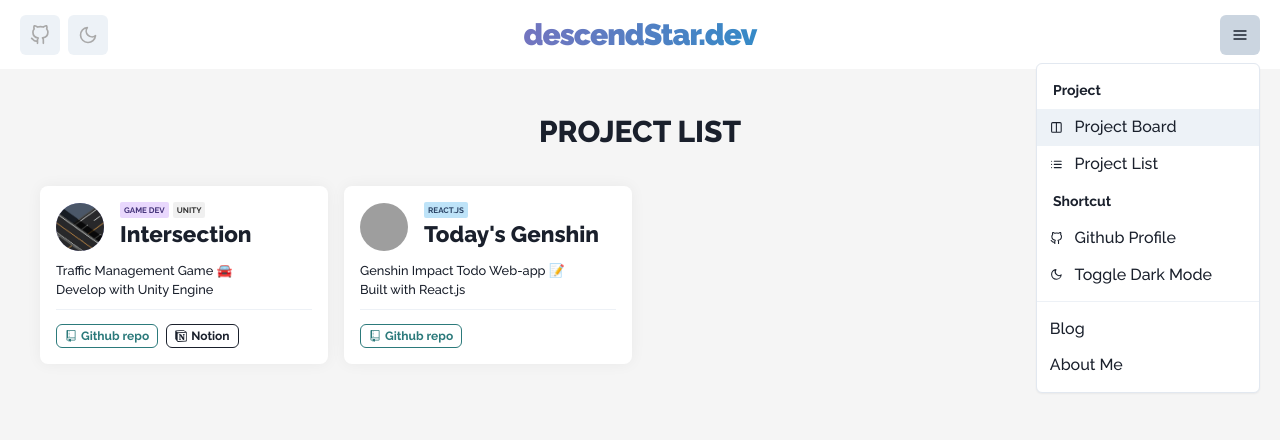
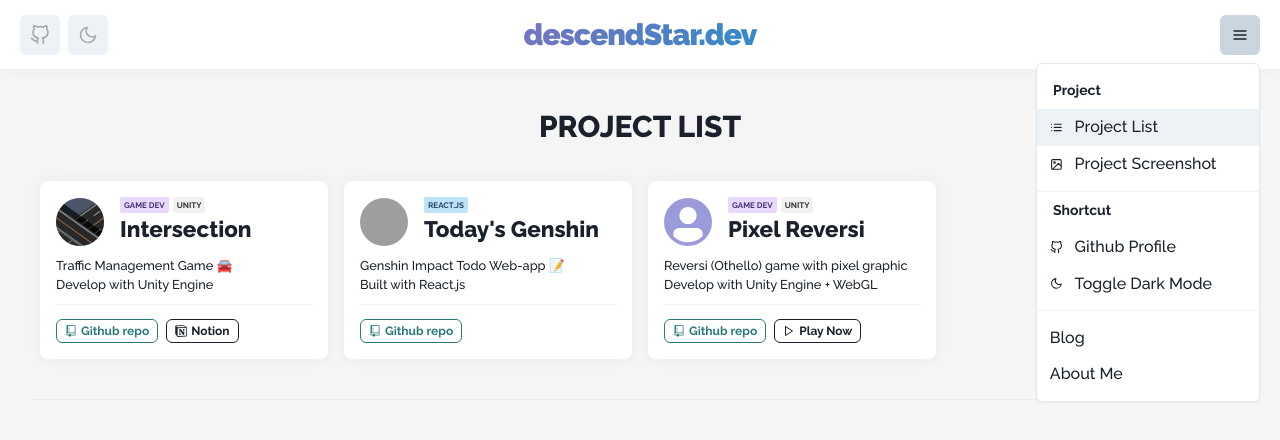
Before and after one commit to W298/w298.dev, a React (Create React App) app: page / in a window 1280 px wide. Both pictures are taken after a click on the button 1240 px from the left and 34 px from the top of the page. Shown: the top 440 px of the page. Built offline with nearby package versions, Linux system fonts and the light colour scheme; grey boxes are pictures that could not be loaded.

Commit message:
Modify Menu List & Add Example Project

```diff
--- a/src/App.js
+++ b/src/App.js
@@ -4,16 +4,16 @@ import intersection from "./imgs/intersection.png";
 import todaysgenshin from "./imgs/todaysgenshin.png";
 import ProjectCard from "./ProjectCard";
 
-import { Text, IconButton, Box, Flex } from "@chakra-ui/react";
+import { Text, IconButton, Box, Flex, Divider } from "@chakra-ui/react";
 import {
   Menu,
   MenuButton,
   MenuList,
   MenuItem,
   MenuGroup,
-  MenuDivider
+  MenuDivider,
 } from "@chakra-ui/react";
-import { FiGithub, FiMoon, FiMenu, FiList, FiColumns } from "react-icons/fi";
+import { FiGithub, FiMoon, FiMenu, FiList, FiImage } from "react-icons/fi";
 
 export default function App() {
   return (
@@ -23,8 +23,17 @@ export default function App() {
         width="100vw"
         height="100vh"
         bgColor="rgb(245, 245, 245)"
+        zIndex="-1"
+      ></Box>
+      <Box
+        px={5}
+        py={2}
+        bgColor="white"
+        position="fixed"
+        width="100vw"
+        zIndex="1"
+        boxShadow="0 0 15px 0 rgba(0, 0, 0, 0.05)"
       >
-        <Box px={5} py={2} bgColor="white">
         <Flex justifyContent="center" alignItems="center" gap={5}>
           <Flex flex="1" gap={2} display={{ base: "none", sm: "flex" }}>
             <IconButton
@@ -66,13 +75,14 @@ export default function App() {
               <MenuButton as={IconButton} icon={<FiMenu />}></MenuButton>
               <MenuList>
                 <MenuGroup title="Project" fontWeight="bold">
-                    <MenuItem icon={<FiColumns />} fontWeight="medium">
-                      Project Board
-                    </MenuItem>
                   <MenuItem icon={<FiList />} fontWeight="medium">
                     Project List
                   </MenuItem>
+                  <MenuItem icon={<FiImage />} fontWeight="medium">
+                    Project Screenshot
+                  </MenuItem>
                 </MenuGroup>
+                <MenuDivider />
                 <MenuGroup title="Shortcut" fontWeight="bold">
                   <MenuItem
                     icon={<FiGithub />}
@@ -95,14 +105,9 @@ export default function App() {
           </Flex>
         </Flex>
       </Box>
-        <Box p={8}>
+      <Box p={8} pt="6rem">
         <Box py={2}>
-            <Text
-              fontSize="3xl"
-              fontWeight="extrabold"
-              mb={8}
-              textAlign="center"
-            >
+          <Text fontSize="3xl" fontWeight="extrabold" mb={8} textAlign="center">
             PROJECT LIST
           </Text>
           <Box
@@ -117,18 +122,17 @@ export default function App() {
               tagList={["GAME DEV", "UNITY"]}
               descList={[
                 "Traffic Management Game 🚘",
-                  "Develop with Unity Engine"
+                "Develop with Unity Engine",
               ]}
               btnList={[
                 {
                   name: "Github repo",
-                    href: "https://github.com/tuttoMaker/Intersection"
+                  href: "https://github.com/tuttoMaker/Intersection",
                 },
                 {
                   name: "Notion",
-                    href:
-                      "https://www.notion.so/rukasp/Project-Intersection-b17815fa8fb54fafb60bf39df80ccb74"
-                  }
+                  href: "https://www.notion.so/rukasp/Project-Intersection-b17815fa8fb54fafb60bf39df80ccb74",
+                },
               ]}
             />
             <ProjectCard
@@ -138,18 +142,37 @@ export default function App() {
               tagList={["REACT"]}
               descList={[
                 "Genshin Impact Todo Web-app 📝",
-                  "Built with React.js"
+                "Built with React.js",
               ]}
               btnList={[
                 {
                   name: "Github repo",
-                    href: "https://github.com/descendStar/todays-genshin"
-                  }
+                  href: "https://github.com/descendStar/todays-genshin",
+                },
+              ]}
+            />
+            <ProjectCard
+              name="Pixel Reversi"
+              tagList={["GAME DEV", "UNITY"]}
+              descList={[
+                "Reversi (Othello) game with pixel graphic",
+                "Develop with Unity Engine + WebGL",
+              ]}
+              btnList={[
+                {
+                  name: "Github repo",
+                  href: "https://github.com/descendStar/Pixel-Reversi",
+                },
+                {
+                  name: "Play Now",
+                  href: "https://pixel-reversi.netlify.app",
+                },
               ]}
             />
           </Box>
         </Box>
-        </Box>
+        <Divider my={8} />
+        <Box p={2}></Box>
       </Box>
     </div>
   );
--- a/src/ProjectCard.js
+++ b/src/ProjectCard.js
@@ -5,10 +5,11 @@ import {
   Divider,
   Box,
   Flex,
-  Text
+  Text,
 } from "@chakra-ui/react";
 import { GoRepo } from "react-icons/go";
 import { SiNotion } from "react-icons/si";
+import { FiPlay } from "react-icons/fi";
 
 export default function ProjectCard({
   name,
@@ -18,7 +19,7 @@ export default function ProjectCard({
   iconSize = "1.5rem",
   tagList,
   descList,
-  btnList
+  btnList,
 }) {
   const BtnProp = ({ color, children }) => {
     return (
@@ -56,13 +57,19 @@ export default function ProjectCard({
       <BtnProp color="">
         <SiNotion /> Notion
       </BtnProp>
-    )
+    ),
+    "Play Now": (
+      <BtnProp color="">
+        <FiPlay />
+        Play Now
+      </BtnProp>
+    ),
   };
 
   const tagData = {
     "GAME DEV": <TagProp name="GAME DEV" color="purple" />,
     UNITY: <TagProp name="UNITY" color="blackAlpha" />,
-    REACT: <TagProp name="REACT.JS" color="blue" />
+    REACT: <TagProp name="REACT.JS" color="blue" />,
   };
 
   return (
```
Lines whose indentation alone changed are shown as unchanged.
